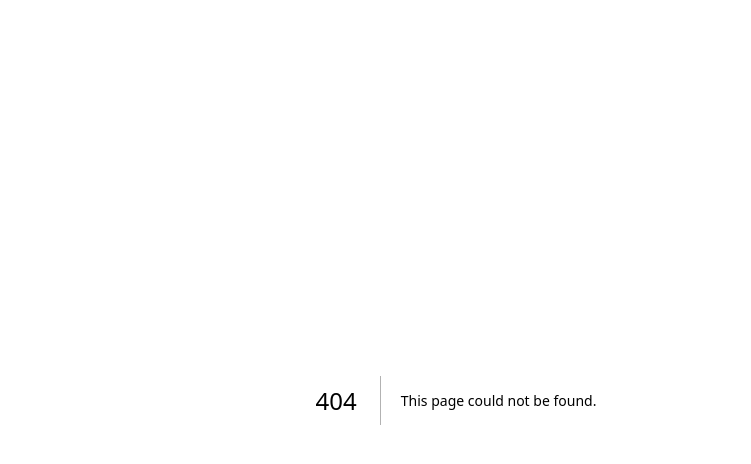
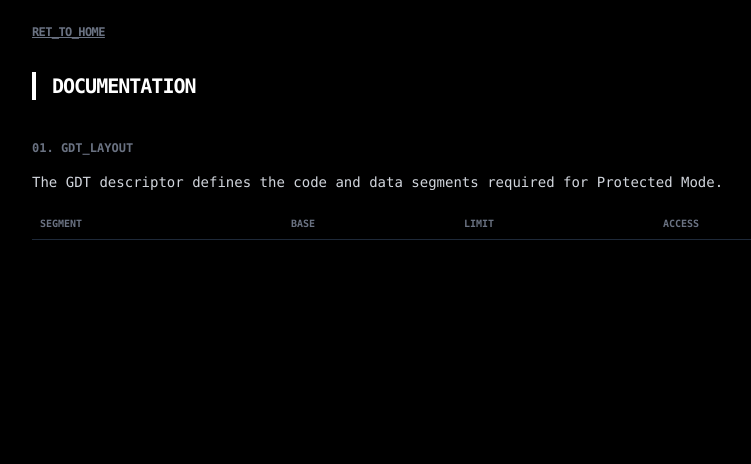
Before and after one commit to ValyMnDul/ApolOs, a Next.js app in the folder web/: page /docs in a window 1280 px wide. Before the commit this address had no page. Shown: the top 464 px of the page, without its empty margins (184-935 px from the left). Built offline with nearby package versions, Linux system fonts and the light colour scheme.

Commit message:
Add documentation page with GDT layout details

```diff
--- /dev/null
+++ b/web/app/docs/page.tsx
@@ -0,0 +1,32 @@
+import Link from "next/link"
+
+export default function Docs(){
+    return (
+        <main className="p-6 max-w-4xl mx-auto">
+            <Link href="/" className="text-xs text-gray-500 hover:text-white mb-8 block font-bold tracking-tighter underline">RET_TO_HOME</Link>
+
+            <h2 className="text-xl text-white font-bold mb-10 tracking-tighter border-l-4 border-white pl-4 uppercase">
+                Documentation
+            </h2>
+
+            <div className="space-y-12">
+                <section>
+                    <h3 className="text-xs font-bold mb-4 text-gray-500 uppercase">01. GDT_Layout</h3>
+                    <p className="text-sm mb-4">The GDT descriptor defines the code and data segments required for Protected Mode.</p>
+                    <div className="overflow-x-auto">
+                        <table className="w-full text-[10px] text-left border-collapse">
+                            <thead>
+                                <tr className="border-b border-gray-800">
+                                    <th className="p-2 text-gray-500 uppercase">Segment</th>
+                                    <th className="p-2 text-gray-500 uppercase">Base</th>
+                                    <th className="p-2 text-gray-500 uppercase">Limit</th>
+                                    <th className="p-2 text-gray-500 uppercase">Access</th>
+                                </tr>
+                            </thead>
+                        </table>
+                    </div>
+                </section>
+            </div>
+        </main>
+    )
+}
```
